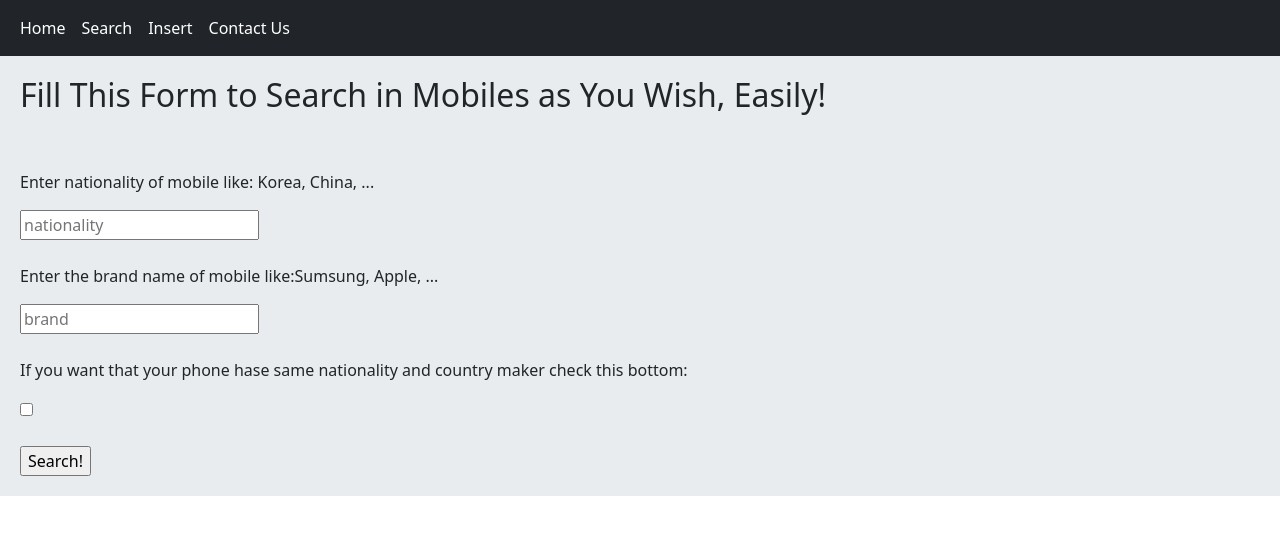
After one commit to RasoulZamani/MobileWarehouse_DdPrdz, a Django app: page /mobiles/search_mobiles/ in a window 1280 px wide. The commit adds this page. Shown: the top 535 px of the page. Run offline with Django 4.2, Linux system fonts and the light colour scheme.

Commit message:
adding search page

```diff
--- /dev/null
+++ b/mobiles/templates/search_mobiles.html
@@ -0,0 +1,27 @@
+{% extends 'base.html' %}
+
+{% block extraheaders %}
+{% endblock %}
+
+{% block title %} Search in Mobiles {% endblock %}
+
+
+{% block content %}
+
+<h2>  Fill This Form to Search in Mobiles as You Wish, Easily!</h2>
+<br></br>
+
+<form action="{% url 'mobiles:search_results' %}" method="get">
+    <p> Enter nationality of mobile like: Korea, China, ... </p>
+    <input name="nationality" type="text" placeholder="nationality ">
+    <br></br>
+    <p> Enter the brand name of mobile like:Sumsung, Apple, ... </p>
+    <input name="brand" type="text" placeholder="brand">
+    <br></br>
+    <p> If you want that your phone hase same nationality and country maker check this bottom:</p>
+    <input name="CountryEqNational" type="checkbox" value='Yes'>
+    <br></br>
+    <input type="submit" value='Search!'>
+  </form>
+
+{% endblock %}
--- a/mobiles/urls.py
+++ b/mobiles/urls.py
@@ -3,5 +3,6 @@ from . import views
 
 app_name='mobiles'
 urlpatterns= [
-    path('',views.search_in_mobiles, name='mobiles'),
+    path('search_mobiles/',views.search_mobiles, name='search_mobiles'),
+    path('search_results/',views.search_results, name='search_results'),
 ]
--- a/mobiles/views.py
+++ b/mobiles/views.py
@@ -2,8 +2,9 @@ from django.shortcuts import render
 from .models import Mobile
 from django.db.models import Q,F
 
-
-def search_in_mobiles(request):
+def search_mobiles(request):
+    return render(request,'search_mobiles.html')
+def search_results(request):
     """searching in mobile warehouse"""
     if request.method == "GET":
         q_nationality = request.GET.get('nationality')
@@ -24,5 +25,5 @@ def search_in_mobiles(request):
             if q_brand=='None' and q_nationality=='None':
                 results = Mobile.objects.filter(nationality__icontains=F('country'))
 
-    return render(request, 'mobiles.html',
+    return render(request, 'search_results.html',
                   {'brand': q_brand,'nationality': q_nationality, 'results': results})
--- a/templates/includes/navbar.html
+++ b/templates/includes/navbar.html
@@ -2,7 +2,8 @@
     <div class="container-fluid">
         <div class="navbar-nav">
             <a class="nav-link active" href="{%url 'home:home'%}">Home</a>
-            <a class="nav-link active" href="{%url 'home:home'%}">Order</a>
+            <a class="nav-link active" href="{%url 'mobiles:search_mobiles'%}">Search</a>
+            <a class="nav-link active" href="{%url 'mobiles:search_mobiles'%}">Insert</a>
             <a class="nav-link active" href="{%url 'home:home'%}">Contact Us</a>
 
 
```
Also changed, not shown: home/templates/home.html (+0 -19 lines), mobiles/templates/mobiles.html (deleted, +0 -42 lines), mobiles/templates/search_results.html (added, +42 -0 lines), A_Mobile_Shop/__init__.py (deleted), home/__init__.py (deleted), home/migrations/__init__.py (deleted), mobiles/__init__.py (deleted), mobiles/migrations/__init__.py (deleted).
